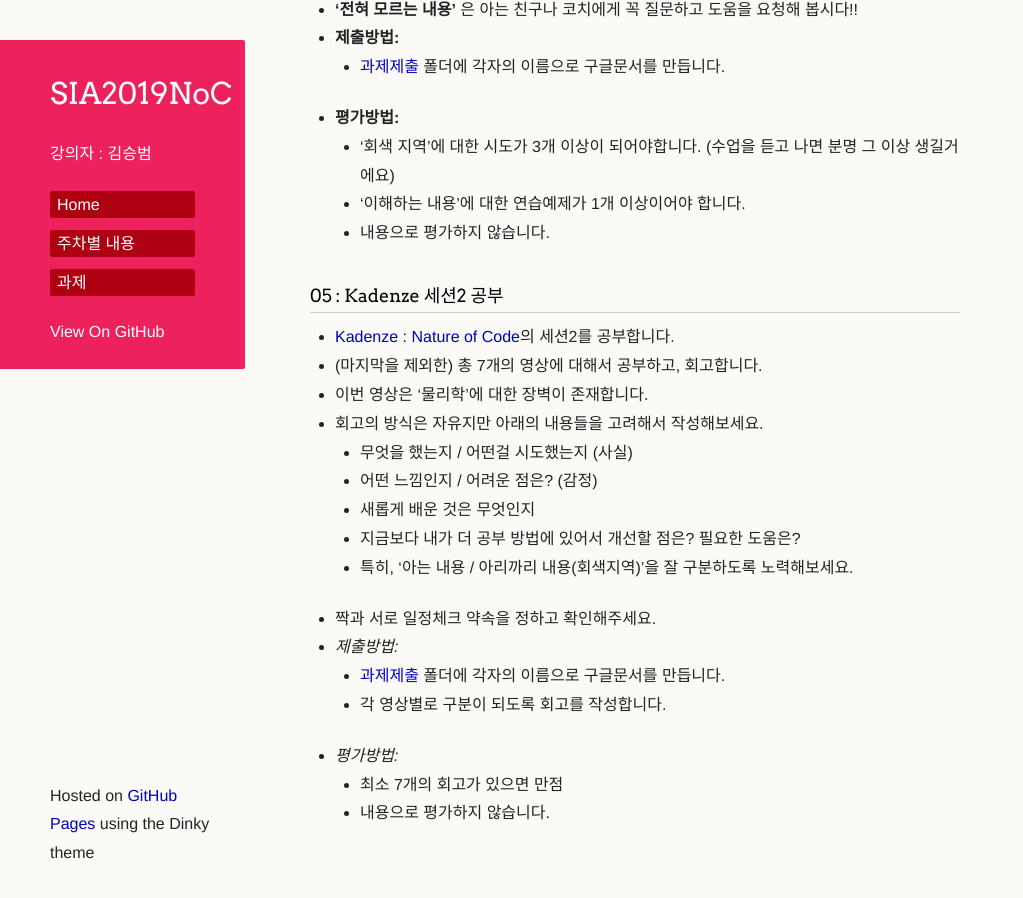
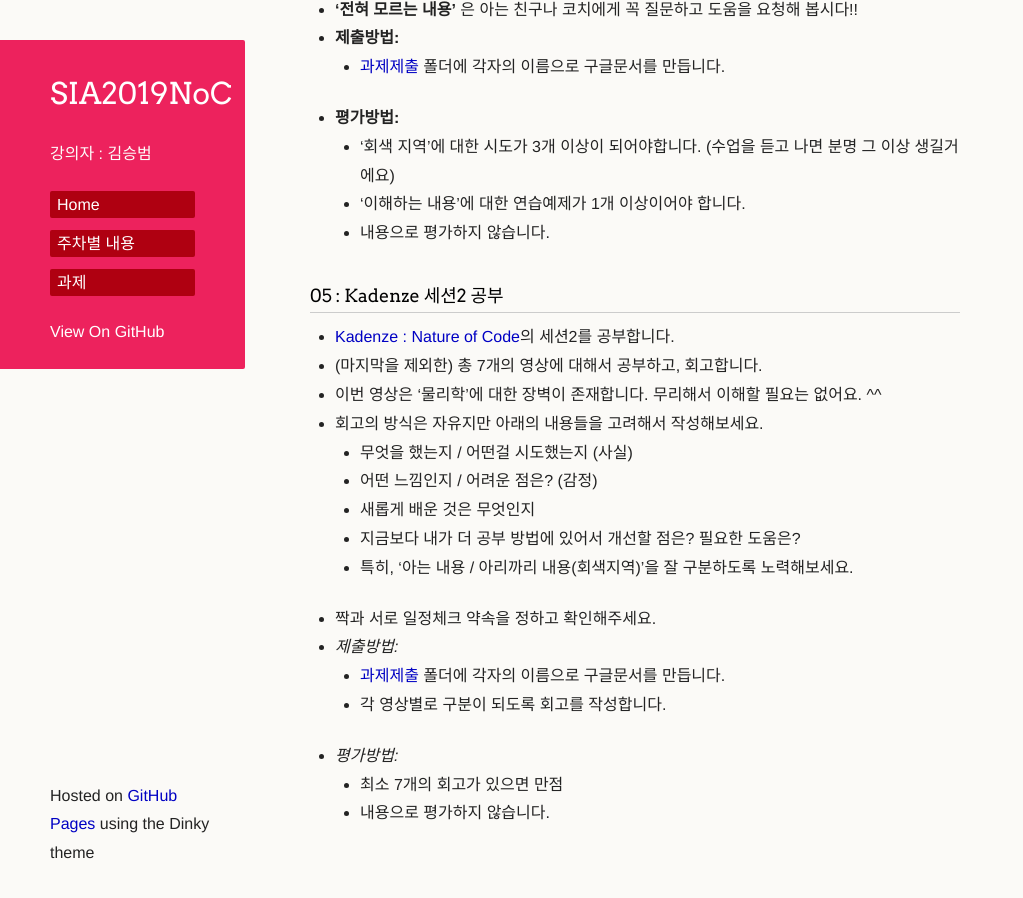
Before and after one commit to picxenk/SIA2019NoC, a Jekyll site: the page built from homework.md, in a window 1280 px wide and 900 px high, scrolled down 1871 px. Shown: the whole window, without its empty margins (0-1023 px from the left). Built offline with Jekyll 4.4.1, drawn with Linux system fonts in a browser that asks for light colours; our own code applies the rules of GitHub Pages for plain Markdown files; a script that is not in the unit is left out; the repository's description, which GitHub fills in, is left out.

Commit message:
Update homework.md

```diff
--- a/homework.md
+++ b/homework.md
@@ -62,7 +62,7 @@
 ### 05 : Kadenze 세션2 공부
  * [Kadenze : Nature of Code](https://www.kadenze.com/courses/the-nature-of-code-ii/sessions)의 세션2를 공부합니다.
  * (마지막을 제외한) 총 7개의 영상에 대해서 공부하고, 회고합니다.
- * 이번 영상은 '물리학'에 대한 장벽이 존재합니다.
+ * 이번 영상은 '물리학'에 대한 장벽이 존재합니다. 무리해서 이해할 필요는 없어요. ^^
  * 회고의 방식은 자유지만 아래의 내용들을 고려해서 작성해보세요.
    * 무엇을 했는지 / 어떤걸 시도했는지 (사실)
    * 어떤 느낌인지 / 어려운 점은? (감정)
```
